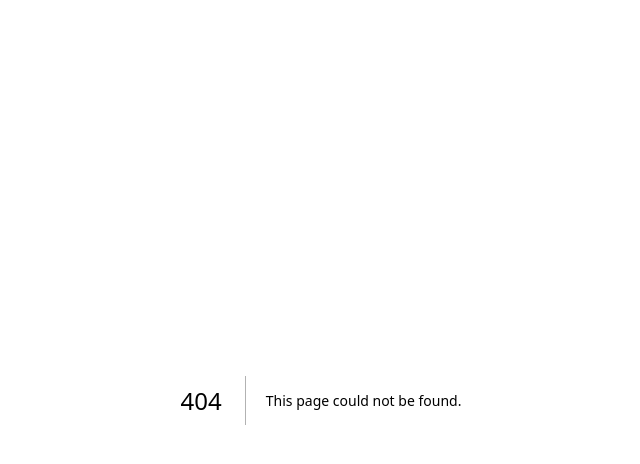
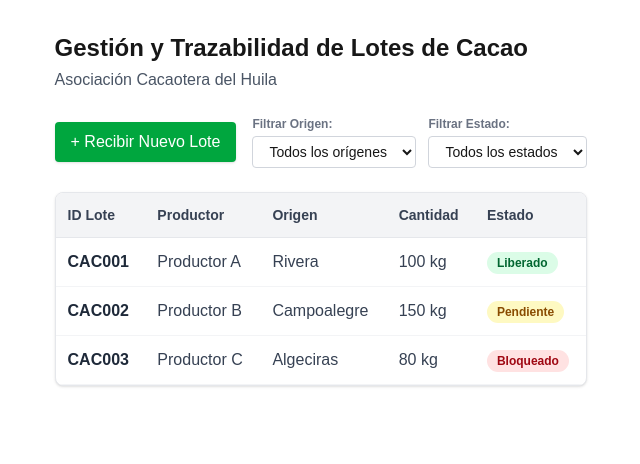
Before and after one commit to BrayanRK/cacao-trazabilidad, a Next.js app: page /lotes in a window 1280 px wide. Before the commit this address had no page. Shown: the top 464 px of the page, without its empty margins (319-959 px from the left). Built offline with nearby package versions, Linux system fonts and the light colour scheme.

Commit message:
feat: pantalla de lotes con datos sinteticos y filtros

```diff
--- /dev/null
+++ b/app/lotes/page.tsx
@@ -0,0 +1,110 @@
+'use client';
+
+import React, { useState } from 'react';
+
+export default function LotesPage() {
+  // Datos base exigidos por el reto
+  const lotesBase = [
+    { id: 'CAC001', productor: 'Productor A', origen: 'Rivera', cantidad: '100 kg', estado: 'Liberado' },
+    { id: 'CAC002', productor: 'Productor B', origen: 'Campoalegre', cantidad: '150 kg', estado: 'Pendiente' },
+    { id: 'CAC003', productor: 'Productor C', origen: 'Algeciras', cantidad: '80 kg', estado: 'Bloqueado' },
+  ];
+
+  // Estados para controlar los filtros seleccionados
+  const [origenFiltro, setOrigenFiltro] = useState('Todos');
+  const [estadoFiltro, setEstadoFiltro] = useState('Todos');
+
+  // Filtrar los lotes según lo seleccionado por el usuario
+  const lotesFiltrados = lotesBase.filter((lote) => {
+    const coincideOrigen = origenFiltro === 'Todos' || lote.origen === origenFiltro;
+    const coincideEstado = estadoFiltro === 'Todos' || lote.estado === estadoFiltro;
+    return coincideOrigen && coincideEstado;
+  });
+
+  return (
+    <div className="p-8 max-w-4xl mx-auto">
+      <h1 className="text-2xl font-bold mb-1">Gestión y Trazabilidad de Lotes de Cacao</h1>
+      <p className="mb-6 text-gray-600">Asociación Cacaotera del Huila</p>
+
+      {/* Barra de Acciones y Filtros */}
+      <div className="flex flex-col md:flex-row justify-between items-start md:items-center gap-4 mb-6">
+        <button className="bg-green-600 text-white font-medium px-4 py-2 rounded shadow hover:bg-green-700 transition-colors">
+          + Recibir Nuevo Lote
+        </button>
+
+        <div className="flex flex-wrap gap-3">
+          {/* Filtro por Origen */}
+          <div>
+            <label className="block text-xs font-semibold text-gray-500 mb-1">Filtrar Origen:</label>
+            <select
+              value={origenFiltro}
+              onChange={(e) => setOrigenFiltro(e.target.value)}
+              className="border border-gray-300 rounded px-3 py-1.5 text-sm bg-white focus:outline-none focus:ring-2 focus:ring-green-500"
+            >
+              <option value="Todos">Todos los orígenes</option>
+              <option value="Rivera">Rivera</option>
+              <option value="Campoalegre">Campoalegre</option>
+              <option value="Algeciras">Algeciras</option>
+            </select>
+          </div>
+
+          {/* Filtro por Estado */}
+          <div>
+            <label className="block text-xs font-semibold text-gray-500 mb-1">Filtrar Estado:</label>
+            <select
+              value={estadoFiltro}
+              onChange={(e) => setEstadoFiltro(e.target.value)}
+              className="border border-gray-300 rounded px-3 py-1.5 text-sm bg-white focus:outline-none focus:ring-2 focus:ring-green-500"
+            >
+              <option value="Todos">Todos los estados</option>
+              <option value="Liberado">Liberado</option>
+              <option value="Pendiente">Pendiente</option>
+              <option value="Bloqueado">Bloqueado</option>
+            </select>
+          </div>
+        </div>
+      </div>
+
+      {/* Tabla de Lotes */}
+      <div className="border border-gray-200 rounded-lg overflow-hidden shadow-sm bg-white">
+        <table className="w-full text-left border-collapse">
+          <thead className="bg-gray-100 border-b border-gray-200">
+            <tr>
+              <th className="p-3 text-sm font-bold text-gray-700">ID Lote</th>
+              <th className="p-3 text-sm font-bold text-gray-700">Productor</th>
+              <th className="p-3 text-sm font-bold text-gray-700">Origen</th>
+              <th className="p-3 text-sm font-bold text-gray-700">Cantidad</th>
+              <th className="p-3 text-sm font-bold text-gray-700">Estado</th>
+            </tr>
+          </thead>
+          <tbody>
+            {lotesFiltrados.length > 0 ? (
+              lotesFiltrados.map((lote) => (
+                <tr key={lote.id} className="border-b border-gray-100 hover:bg-gray-50">
+                  <td className="p-3 font-bold text-gray-800">{lote.id}</td>
+                  <td className="p-3 text-gray-700">{lote.productor}</td>
+                  <td className="p-3 text-gray-700">{lote.origen}</td>
+                  <td className="p-3 text-gray-700">{lote.cantidad}</td>
+                  <td className="p-3">
+                    <span className={`px-2.5 py-1 rounded-full text-xs font-semibold ${
+                      lote.estado === 'Liberado' ? 'bg-green-100 text-green-800' :
+                      lote.estado === 'Pendiente' ? 'bg-yellow-100 text-yellow-800' : 'bg-red-100 text-red-800'
+                    }`}>
+                      {lote.estado}
+                    </span>
+                  </td>
+                </tr>
+              ))
+            ) : (
+              <tr>
+                <td colSpan={5} className="p-4 text-center text-gray-500">
+                  No se encontraron lotes con los filtros seleccionados.
+                </td>
+              </tr>
+            )}
+          </tbody>
+        </table>
+      </div>
+    </div>
+  );
+}
```
